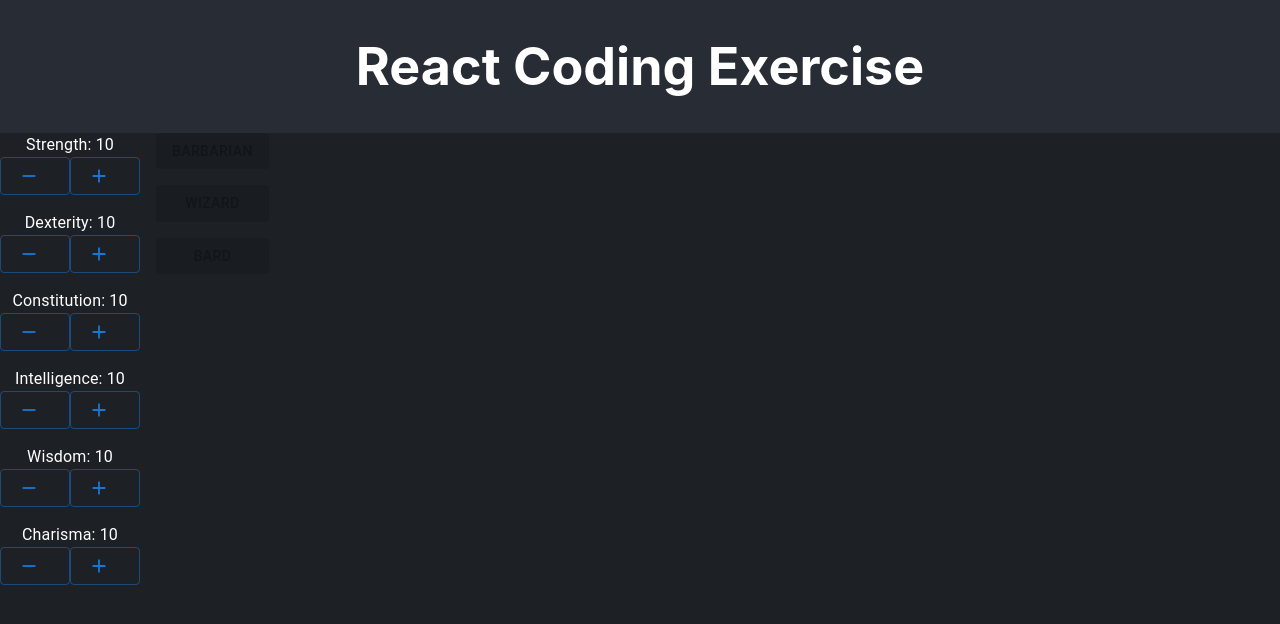
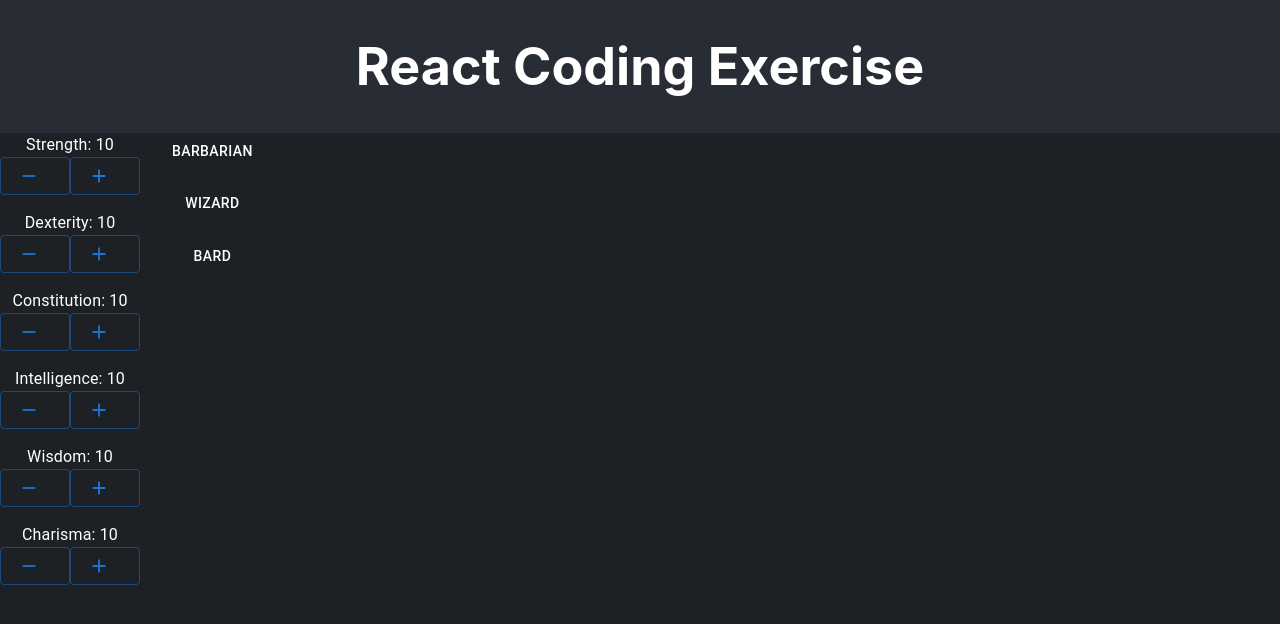
Before and after one commit to FernandoLuizNemeChibli/recruiting-webapp-character, a React (Create React App) app: page / in a window 1280 px wide. Shown: the top 624 px of the page. Built offline with nearby package versions, Linux system fonts and the light colour scheme.

Commit message:
fix ClassElement disable behavior and onClick action

```diff
--- a/src/components/ClassElement/index.js
+++ b/src/components/ClassElement/index.js
@@ -6,30 +6,28 @@ export default function ClassElement({
   className,
   attributesRequirements,
   charAttributes,
+  callModal,
 }) {
   const [classDisabled, setClassDisabled] = useState(true)
 
   useEffect(() => {
     let newDisabledValue = false
     ATTRIBUTE_LIST.forEach((attributeName) => {
-      console.log("checking ", attributeName)
       if (
         charAttributes[attributeName].points <
         attributesRequirements[attributeName]
       ) {
-        console.log(
-          charAttributes[attributeName].points,
-          attributesRequirements[attributeName]
-        )
         newDisabledValue = true
       }
     })
-    console.log(newDisabledValue)
     setClassDisabled(newDisabledValue)
   }, [attributesRequirements, charAttributes])
 
   return (
-    <Button variant="contained" disabled={classDisabled}>
+    <Button
+      variant={classDisabled ? "outline" : "contained"}
+      onClick={() => callModal(className)}
+    >
       {className}
     </Button>
   )
```
